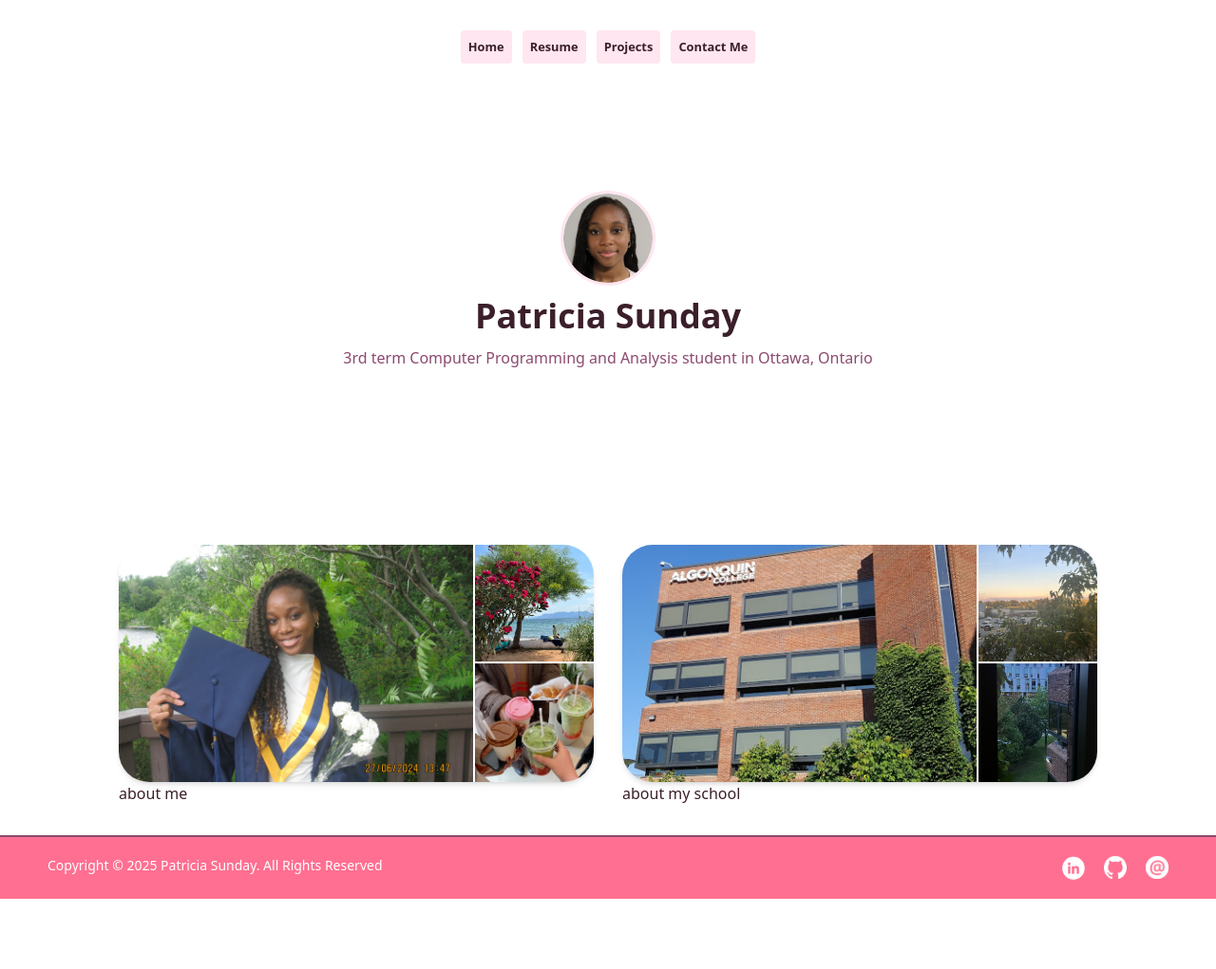
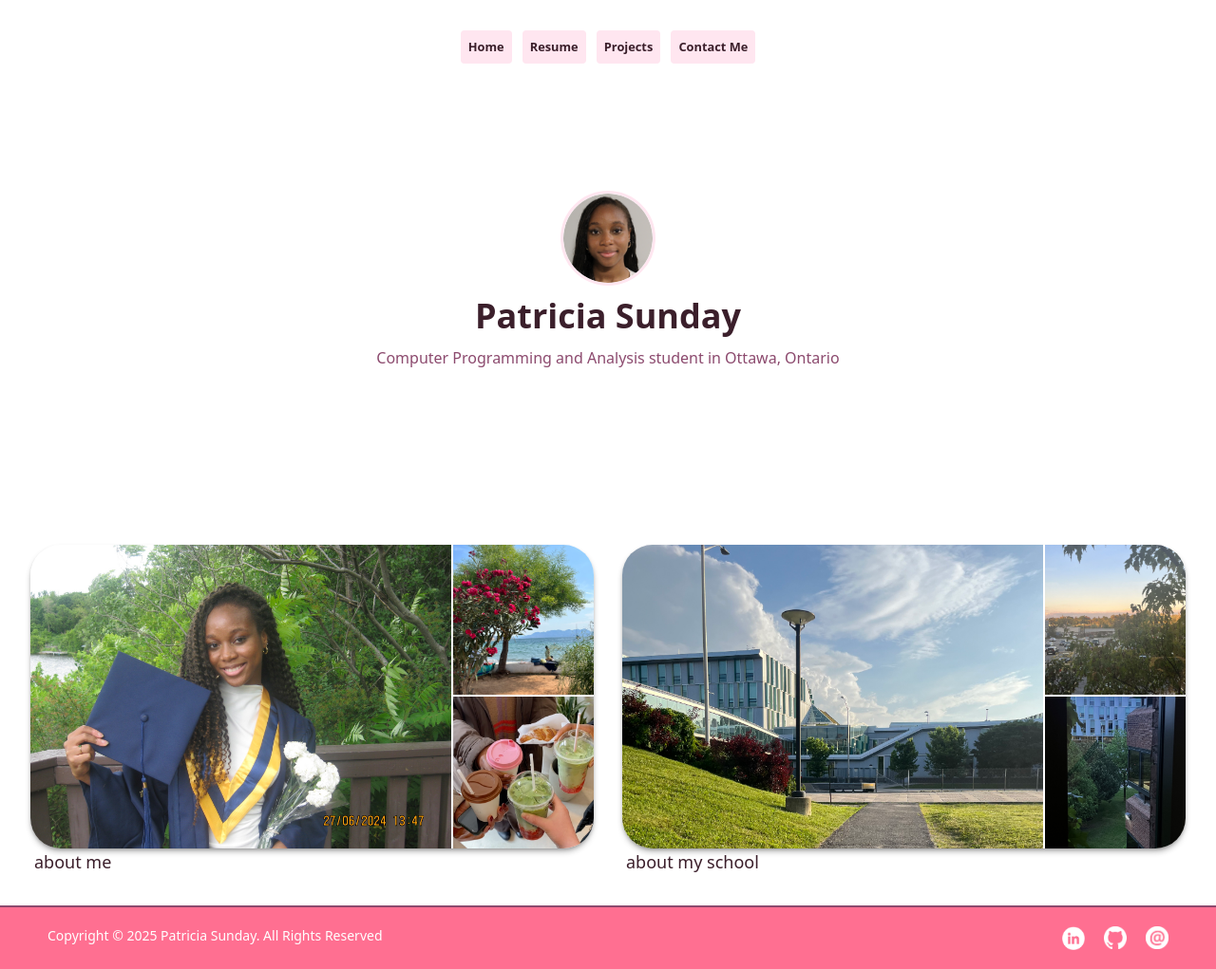
Before and after one commit to patriciasunday/personal-portfolio, a PHP site: page / in a window 1280 px wide. Shown: the whole page at 95% size. Before the commit the page ends 947 px from the top, so only its background shows below. Run offline with PHP 8.4, Linux system fonts and the light colour scheme; some web fonts are replaced.

Commit message:
fix(index): Fix overflow of text card content and general improvements
Fixed overflow by allowing the board text content to be scrollable. Updated the text content for the cards as well.
Improved responsive layout by using computed utility classes instead of fixed dimensions for the board cards.
Minor housekeeping: Updated the mailto address in footer. Changed the main image for the "about school" board to avoid copyright infringement.Fixed the hyperlink to Resume page.

```diff
--- a/index.php
+++ b/index.php
@@ -1,10 +1,11 @@
 <!--
 Code written by Patricia Sunday
 Purpose: this is the homepage for my portfolio
+Last Edited: August 30, 2025
 -->
 
 <!DOCTYPE html>
-<html lang="en" class="h-[100%]">
+<html lang="en" class="h-full">
     <head>
         <title>Patricia Sunday Portfolio</title>
         <meta charset="UTF-8">
@@ -20,46 +21,64 @@ Purpose: this is the homepage for my portfolio
             <?php require "pages/nav.php"; ?>
             <img src="media/headshot.png" alt="Circle-shaped picture of myself" class="max-w-[100px] rounded-full mt-[10%] border-3 border-[var(--primary-color)]">
             <h1 class="font-bold text-4xl">Patricia Sunday</h1>
-            <p class=" mb-[10%] text-[var(--subtitle-color)] font-medium">3rd term Computer Programming and Analysis student in Ottawa, Ontario</p>
+            <p class=" mb-[10%] text-[var(--subtitle-color)] font-medium">Computer Programming and Analysis student in Ottawa, Ontario</p>
         </header>
         <main class="grow m-8">
             <!--flip cards for boards & corresponding text. grid layout for board pics-->
-            <div class="flex flex-row justify-center gap-[30px]">
+            <div class="flex flex-col md:flex-row justify-center gap-[30px]">
                 <!-- personal info section -->
-                <div>
-                    <div class="grid grid-cols-4 grid-rows-2 w-[200px] h-[100px] md:w-[300px] md:h-[175px] lg:w-[500px] lg:h-[250px] rounded-4xl shadow-md transform hover:-translate-y-1 duration-250">
-                        <ul class="text-card hidden rounded-l-4xl row-span-2 col-span-3 border-r-2 border-[var(--bg-color)] h-full w-full list-disc">
-                            <li>I'm a computer programming student and aspiring full-stack developer</li>
-                            <li>Currently, I'm interested in...</li> <!--to update-->
-                            <li>
-                                During my free time, I'm likely to be found snacking on candy or chips, partying or having a night in with friends,
-                                planning a trip with family, sewing, baking, or curled up and reading a book somewhere cozy
+                <section>
+                    <!--board card-->
+                    <div class="grid grid-cols-4 grid-rows-2 max-w-150 max-h-80 rounded-4xl shadow-md/30 transform hover:-translate-y-1 duration-250 text-sm lg:text-base">
+                        <!--interactive text face-->
+                        <div class="text-card hidden rounded-l-4xl row-span-2 col-span-3 border-r-2 border-[var(--bg-color)] h-full w-full overflow-y-auto">
+                            <ul class="list-disc">
+                                <li class="list-gap">I'm a programming student and aspiring full-stack developer</li>
+                                <li class="list-gap">Currently, I'm self-learning Python to become more familiar with software automation and its application in personal projects</li>
+                                <li class="list-gap">
+                                    In my free time, I'm likely to be found...
+                                    <ul class="list-[circle] pl-5">
+                                        <li class="list-gap">Deep into a good book</li>
+                                        <li class="list-gap">Enjoying volunteer work with loved ones</li>
+                                        <li class="list-gap">Scrolling through Pinterest</li>
+                                        <li class="list-gap">Rewatching my favourite shows</li>
+                                        <li class="list-gap">Binging TV or playing games with family</li>
+                                        <li class="list-gap">Partying or having a night in with friends</li>
+                                    </ul>
                                 </li>
                             </ul>
-                        <img src="media/me.jpeg" alt="Selfie of myself (Patricia)" class="image-card row-span-2 col-span-3 h-full w-full object-cover rounded-l-4xl border-r-2 border-[var(--bg-color)]">
-                        <img src="media/greece.jpeg" alt="Sea horizon and trees on Greek island" class="h-full w-full object-cover rounded-tr-4xl border-b-2 border-[var(--bg-color)]">
-                        <img src="media/cafe.png" alt="The hands of 3 friends and I, holding out drinks from a cafe" class="h-full w-full object-cover rounded-br-4xl ">
                         </div>
-                    <h2>about me</h2>
+                        <img src="media/me.jpeg" alt="Picture of myself (Patricia)" class="image-card w-full h-full object-cover row-span-2 col-span-3 rounded-l-4xl border-r-2 border-[var(--bg-color)]">
+                        <img src="media/greece.jpeg" alt="Sea horizon and trees on Greek island" class="w-full h-full object-cover rounded-tr-4xl border-b-2 border-[var(--bg-color)]">
+                        <img src="media/cafe.png" alt="The hands of 3 friends and I, holding out drinks from a cafe" class="w-full h-full object-cover rounded-br-4xl">
                     </div>
+                    <h2 class="text-lg font-medium pl-1">about me</h2>
+                </section>
 
                 <!-- college info section -->
-                <div>
-                    <div class="grid grid-cols-4 grid-rows-2 w-[200px] h-[100px] md:w-[300px] md:h-[175px] lg:w-[500px] lg:h-[250px] rounded-4xl shadow-md transform hover:-translate-y-1 duration-250">
-                        <ul class="text-card hidden rounded-l-4xl row-span-2 col-span-3 border-r-2 border-border-[var(--bg-color)] h-full w-full list-disc">
-                            <li>I am currently a level 02 student in Algonquin College's School of Advanced Technology. I started studying in September 2024</li>
-                            <li>The certification I am studying for is the 3-year advanced diploma in
+                <section>
+                    <!--board card-->
+                    <div class="grid grid-cols-4 grid-rows-2 max-w-150 max-h-80 rounded-4xl shadow-md/30 transform hover:-translate-y-1 duration-250 text-sm lg:text-base">
+                        <!--interactive text face-->
+                        <div class="text-card hidden rounded-l-4xl row-span-2 col-span-3 border-r-2 border-[var(--bg-color)] h-full w-full overflow-y-auto">
+                            <ul class="list-disc">
+                                <li class="list-gap">Currently, I've completed my 3rd term in Algonquin College's School of Advanced Technology</li>
+                                <li class="list-gap">The certification I am studying for is the 3-year Advanced Diploma in
                                     <a href="https://www.algonquincollege.com/sat/program/computer-programming-and-analysis/">Computer Programming and Analysis</a>
                                 </li>
-                            <li>For more information on the coursework I am taking, visit the
-                                <a href="resume.html#courses-taken">Resume page</a></li>
+                                <li class="list-gap">My studying began in September 2024</li>
+                                <li class="list-gap">
+                                    For more information about my coursework, visit the
+                                    <a href="pages/resume.php" class="font-medium">Resume page</a>
+                                </li>
                             </ul>
-                        <img src="media/algonquin-b-building.jpg" class="image-card block col-span-3 row-span-2 w-full h-full object-cover rounded-l-4xl border-r-2 border-r-[var(--bg-color)]"> <!--todo: attribute in footer-->
-                        <img src="media/algonquin-window.jpg" alt="Photograph of the view from an Algonquin classroom window, featuring parking lot, trees, buildings" class="w-full h-full object-cover rounded-tr-4xl border-b-2 border-b-[var(--bg-color)]">
+                        </div>
+                        <img src="media/algonquin-ca-building.jpg" alt="Algonquin College Ottawa campus CA building" class="image-card w-full h-full object-cover row-span-2 col-span-3 rounded-l-4xl border-r-2 border-[var(--bg-color)]">
+                        <img src="media/algonquin-window.jpg" alt="Photograph of the view from an Algonquin classroom window, featuring parking lot, trees, buildings" class="w-full h-full object-cover rounded-tr-4xl border-b-2 border-[var(--bg-color)]">
                         <img src="media/algonquin-window2.jpg" alt="Photograph of the view from an Algonquin staircase window, featuring parking trees and buildings" class="w-full h-full object-cover rounded-br-4xl">
                     </div>
-                    <h2>about my school</h2>
-                </div>
+                    <h2 class="text-lg font-medium pl-1">about my school</h2>
+                </section>
             </div>
         </main>
         <?php require "pages/footer.php"; ?>
@@ -67,8 +86,6 @@ Purpose: this is the homepage for my portfolio
 </html>
 
 <!--
-todo: fix text-card layout
-todo: fix responsive board sizing
 todo: add boards for each page (3 more boards total)
 todo: add image stack for display pic & background (like pinterest profile on ipad)
 -->
--- a/package.json
+++ b/package.json
@@ -20,6 +20,7 @@
   "homepage": "https://github.com/patriciasunday/personal-portfolio#readme",
   "dependencies": {
     "@tailwindcss/cli": "^4.1.7",
+    "tailwind-scrollbar-hide": "^4.0.0",
     "tailwindcss": "^4.1.7"
   }
 }
--- a/pages/footer.php
+++ b/pages/footer.php
@@ -4,6 +4,6 @@
     <div class="flex gap-[20px]">
         <a href="https://www.linkedin.com/in/patricia-sunday" class="footer-image"><img src="/media/linkedinlogo.png" alt="LinkedIn logo"></a>
         <a href="https://github.com/patriciasunday" class=" footer-image"><img src="/media/githublogo.jpg" alt="GitHub logo"></a>
-        <a href="mailto:sund0058@algonquinlive.com" class="footer-image"><img src="/media/emailsymbol.png" alt="Email symbol"></a>
+        <a href="mailto:patriciasnsunday@outlook.com" class="footer-image"><img src="/media/emailsymbol.png" alt="Email symbol"></a>
     </div>
 </footer>
--- a/styles/output.css
+++ b/styles/output.css
@@ -8,15 +8,11 @@
       "Segoe UI Emoji", "Segoe UI Symbol", "Noto Color Emoji";
     --font-mono: ui-monospace, SFMono-Regular, Menlo, Monaco, Consolas, "Liberation Mono",
       "Courier New", monospace;
-    --color-amber-50: oklch(98.7% 0.022 95.277);
-    --color-amber-100: oklch(96.2% 0.059 95.617);
-    --color-amber-500: oklch(76.9% 0.188 70.08);
-    --color-yellow-200: oklch(94.5% 0.129 101.54);
-    --color-pink-500: oklch(65.6% 0.241 354.308);
-    --color-pink-950: oklch(28.4% 0.109 3.907);
     --spacing: 0.25rem;
     --text-sm: 0.875rem;
     --text-sm--line-height: calc(1.25 / 0.875);
+    --text-base: 1rem;
+    --text-base--line-height: calc(1.5 / 1);
     --text-lg: 1.125rem;
     --text-lg--line-height: calc(1.75 / 1.125);
     --text-xl: 1.25rem;
@@ -25,6 +21,8 @@
     --text-2xl--line-height: calc(2 / 1.5);
     --text-4xl: 2.25rem;
     --text-4xl--line-height: calc(2.5 / 2.25);
+    --font-weight-light: 300;
+    --font-weight-normal: 400;
     --font-weight-medium: 500;
     --font-weight-bold: 700;
     --font-weight-extrabold: 800;
@@ -233,6 +231,9 @@
   .inline {
     display: inline;
   }
+  .table {
+    display: table;
+  }
   .h-10 {
     height: calc(var(--spacing) * 10);
   }
@@ -245,11 +246,11 @@
   .h-\[100\%\] {
     height: 100%;
   }
-  .h-\[100px\] {
-    height: 100px;
-  }
   .h-full {
     height: 100%;
+  }
+  .max-h-80 {
+    max-height: calc(var(--spacing) * 80);
   }
   .max-h-90 {
     max-height: calc(var(--spacing) * 90);
@@ -266,11 +267,11 @@
   .w-\[5rem\] {
     width: 5rem;
   }
-  .w-\[200px\] {
-    width: 200px;
-  }
   .w-full {
     width: 100%;
+  }
+  .max-w-150 {
+    max-width: calc(var(--spacing) * 150);
   }
   .max-w-\[100px\] {
     max-width: 100px;
@@ -281,14 +282,23 @@
   .min-w-\[50\%\] {
     min-width: 50%;
   }
+  .flex-grow {
+    flex-grow: 1;
+  }
   .grow {
     flex-grow: 1;
+  }
+  .border-collapse {
+    border-collapse: collapse;
   }
   .transform {
     transform: var(--tw-rotate-x,) var(--tw-rotate-y,) var(--tw-rotate-z,) var(--tw-skew-x,) var(--tw-skew-y,);
   }
   .resize {
     resize: both;
+  }
+  .list-\[circle\] {
+    list-style-type: circle;
   }
   .list-disc {
     list-style-type: disc;
@@ -340,6 +350,9 @@
   }
   .self-center {
     align-self: center;
+  }
+  .overflow-y-auto {
+    overflow-y: auto;
   }
   .rounded-2xl {
     border-radius: var(--radius-2xl);
@@ -411,12 +424,6 @@
   .border-\[var\(--text-color\)\] {
     border-color: var(--text-color);
   }
-  .border-r-\[var\(--bg-color\)\] {
-    border-right-color: var(--bg-color);
-  }
-  .border-b-\[var\(--bg-color\)\] {
-    border-bottom-color: var(--bg-color);
-  }
   .bg-\[var\(--bg-color\)\] {
     background-color: var(--bg-color);
   }
@@ -440,6 +447,12 @@
   }
   .py-\[20px\] {
     padding-block: 20px;
+  }
+  .pl-1 {
+    padding-left: calc(var(--spacing) * 1);
+  }
+  .pl-5 {
+    padding-left: calc(var(--spacing) * 5);
   }
   .text-center {
     text-align: center;
@@ -494,6 +507,11 @@
   .underline {
     text-decoration-line: underline;
   }
+  .shadow-md\/30 {
+    --tw-shadow-alpha: 30%;
+    --tw-shadow: 0 4px 6px -1px var(--tw-shadow-color, oklab(from rgb(0 0 0 / 0.1) l a b / 30%)), 0 2px 4px -2px var(--tw-shadow-color, oklab(from rgb(0 0 0 / 0.1) l a b / 30%));
+    box-shadow: var(--tw-inset-shadow), var(--tw-inset-ring-shadow), var(--tw-ring-offset-shadow), var(--tw-ring-shadow), var(--tw-shadow);
+  }
   .shadow-md {
     --tw-shadow: 0 4px 6px -1px var(--tw-shadow-color, rgb(0 0 0 / 0.1)), 0 2px 4px -2px var(--tw-shadow-color, rgb(0 0 0 / 0.1));
     box-shadow: var(--tw-inset-shadow), var(--tw-inset-ring-shadow), var(--tw-ring-offset-shadow), var(--tw-ring-shadow), var(--tw-shadow);
@@ -501,6 +519,10 @@
   .shadow-xl {
     --tw-shadow: 0 20px 25px -5px var(--tw-shadow-color, rgb(0 0 0 / 0.1)), 0 8px 10px -6px var(--tw-shadow-color, rgb(0 0 0 / 0.1));
     box-shadow: var(--tw-inset-shadow), var(--tw-inset-ring-shadow), var(--tw-ring-offset-shadow), var(--tw-ring-shadow), var(--tw-shadow);
+  }
+  .outline {
+    outline-style: var(--tw-outline-style);
+    outline-width: 1px;
   }
   .duration-250 {
     --tw-duration: 250ms;
@@ -526,19 +548,19 @@
       background-color: var(--text-color);
     }
   }
+  .sm\:flex-row {
+    @media (width >= 40rem) {
+      flex-direction: row;
+    }
+  }
   .md\:flex {
     @media (width >= 48rem) {
       display: flex;
     }
   }
-  .md\:h-\[175px\] {
+  .md\:flex-row {
     @media (width >= 48rem) {
-      height: 175px;
-    }
-  }
-  .md\:w-\[300px\] {
-    @media (width >= 48rem) {
-      width: 300px;
+      flex-direction: row;
     }
   }
   .md\:gap-10 {
@@ -546,14 +568,16 @@
       gap: calc(var(--spacing) * 10);
     }
   }
-  .lg\:h-\[250px\] {
-    @media (width >= 64rem) {
-      height: 250px;
+  .md\:text-base {
+    @media (width >= 48rem) {
+      font-size: var(--text-base);
+      line-height: var(--tw-leading, var(--text-base--line-height));
     }
   }
-  .lg\:w-\[500px\] {
+  .lg\:text-base {
     @media (width >= 64rem) {
-      width: 500px;
+      font-size: var(--text-base);
+      line-height: var(--tw-leading, var(--text-base--line-height));
     }
   }
 }
@@ -590,6 +614,12 @@
   border-color: var(--primary-color);
   border-radius: var(--radius-xl);
   padding: calc(var(--spacing) * 2);
+}
+.text-card {
+  padding: calc(var(--spacing) * 7);
+}
+.list-gap {
+  margin: calc(var(--spacing) * 2.5);
 }
 :root {
   --bg-color: white;
@@ -693,6 +723,11 @@
   inherits: false;
   initial-value: 0 0 #0000;
 }
+@property --tw-outline-style {
+  syntax: "*";
+  inherits: false;
+  initial-value: solid;
+}
 @property --tw-duration {
   syntax: "*";
   inherits: false;
@@ -745,6 +780,7 @@
       --tw-ring-offset-width: 0px;
       --tw-ring-offset-color: #fff;
       --tw-ring-offset-shadow: 0 0 #0000;
+      --tw-outline-style: solid;
       --tw-duration: initial;
       --tw-translate-x: 0;
       --tw-translate-y: 0;
```
Also changed, not shown: styles/input.css (+10 -0 lines), media/algonquin-b-building.jpg (deleted), media/algonquin-ca-building.jpg (added), package-lock.json. Lines whose indentation alone changed are shown as unchanged.
